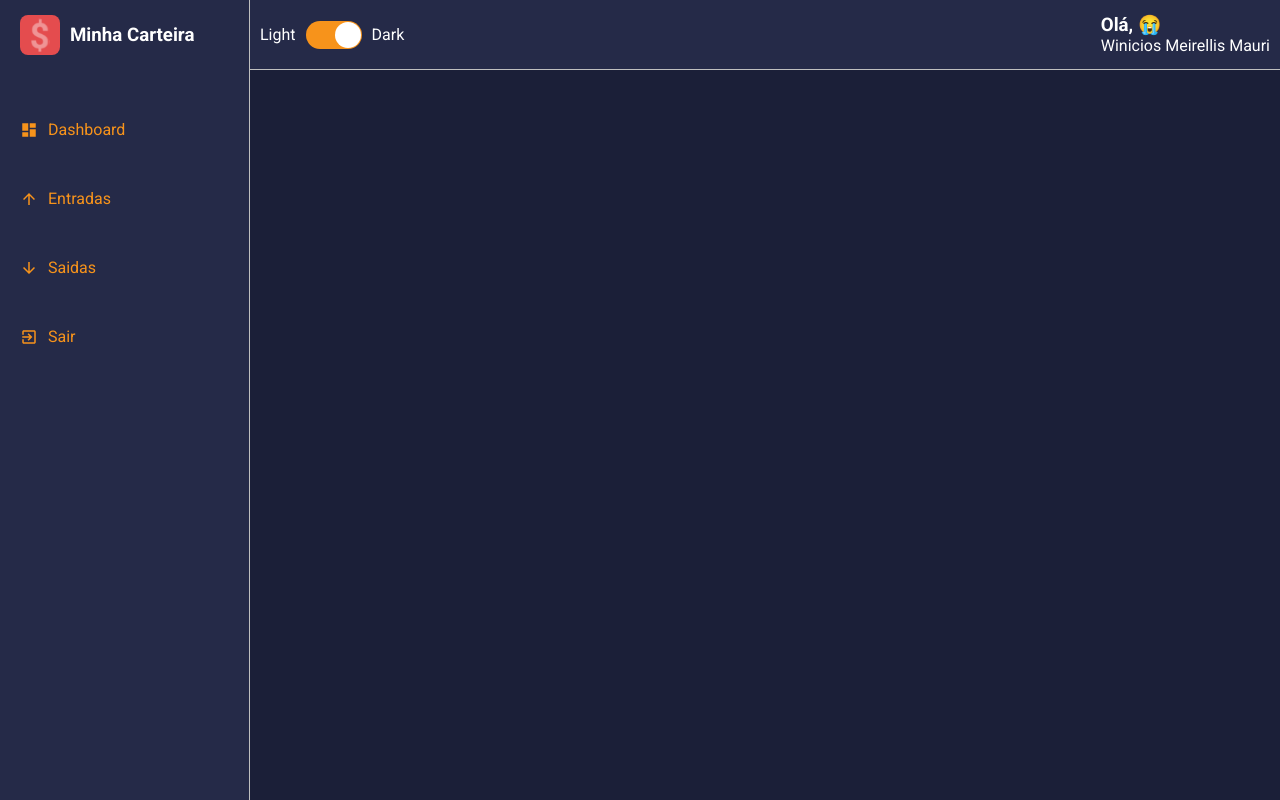
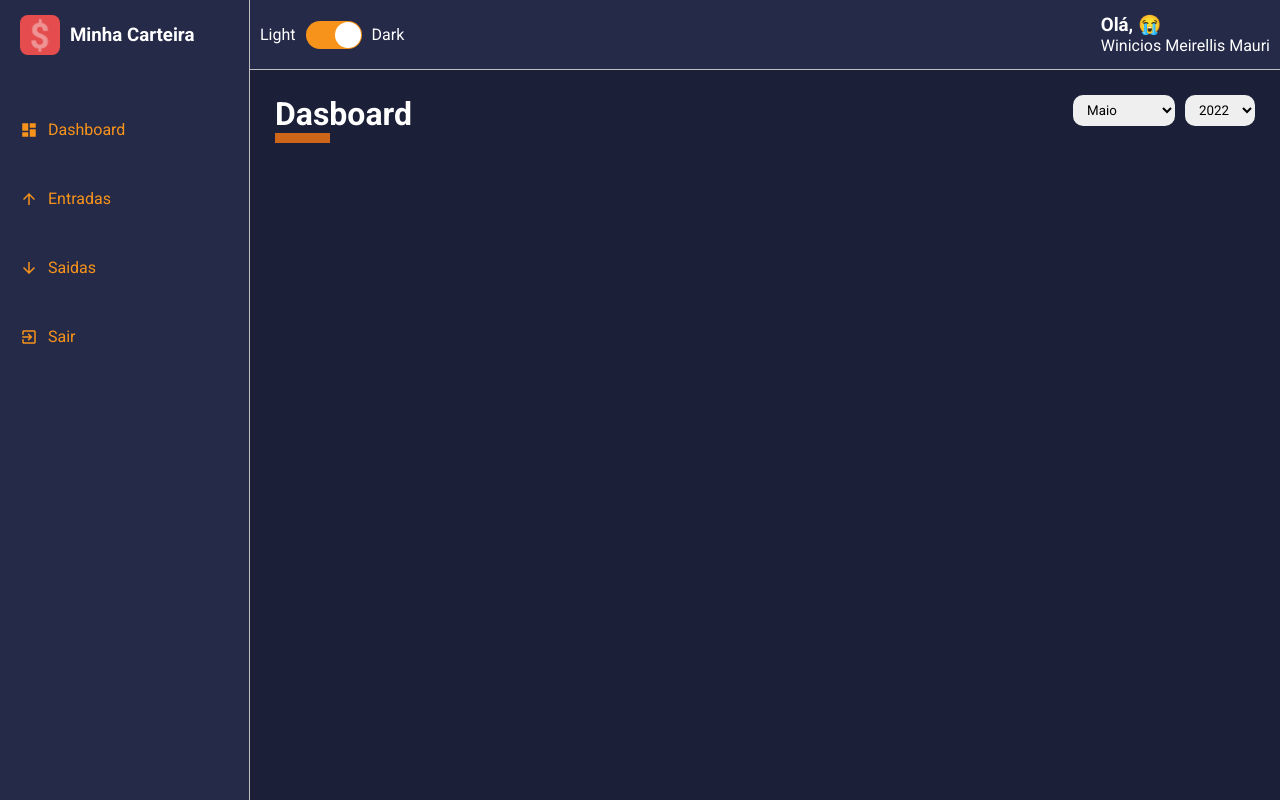
Before and after one commit to Winicios-Mauri/dashboard, a React (Create React App) app: page /dashboard in a window 1280 px wide. Built offline with nearby package versions, Linux system fonts and the light colour scheme.

Commit message:
fix: creating dashboard content and header

```diff
--- a/src/pages/Dashboard/index.tsx
+++ b/src/pages/Dashboard/index.tsx
@@ -1,20 +1,89 @@
-import React from 'react'
+import React, { useState, useMemo } from 'react'
+
 import ContentHeader from '../../components/ContentHeader'
 import SelectInput from '../../components/SelectInput'
+
+import expenses from '../../repositories/expenses'
+import gains from '../../repositories/gains'
+import listOffMonths from '../../utils/months'
 
 import { Container } from './styles'
 
 const Dashboard: React.FC = () => {
+  const [monthSelected, setMonthSelected] = useState<number>(
+    new Date().getMonth() + 1
+  )
+  const [yearSelected, setYearSelected] = useState<number>(
+    new Date().getFullYear()
+  )
+
   const options = [
     { value: 'Winicios', label: 'Winicios' },
     { value: 'Maria', label: 'Maria' },
-    { value: 'Joaao', label: 'Joaao' }
+    { value: 'Joao', label: 'Joao' }
   ]
+
+  const years = useMemo(() => {
+    let uniqueYears: number[] = []
+
+    ;[...expenses, ...gains].forEach(item => {
+      const date = new Date(item.date)
+      const year = date.getFullYear()
+
+      if (!uniqueYears.includes(year)) {
+        uniqueYears.push(year)
+      }
+    })
+
+    return uniqueYears.map(year => {
+      return {
+        value: year,
+        label: year
+      }
+    })
+  }, [])
+
+  const months = useMemo(() => {
+    return listOffMonths.map((month, index) => {
+      return {
+        value: index + 1,
+        label: month
+      }
+    })
+  }, [])
+
+  const handleMonthSelected = (month: string) => {
+    try {
+      const parseMonth = Number(month)
+      setMonthSelected(parseMonth)
+    } catch (error) {
+      throw new Error('Erro ao converter o mes')
+    }
+  }
+
+  // convertendo ano para numero
+  const handleYearSelected = (year: string) => {
+    try {
+      const parseYear = Number(year)
+      setYearSelected(parseYear)
+    } catch (error) {
+      throw new Error('Erro ao converter o ano')
+    }
+  }
 
   return (
     <Container>
       <ContentHeader title="Dasboard" lineColor="#cf6518">
-        <SelectInput options={options} onChange={() => {}} />
+        <SelectInput
+          options={months}
+          onChange={e => handleMonthSelected(e.target.value)}
+          defaultValue={monthSelected}
+        />
+        <SelectInput
+          options={years}
+          onChange={e => handleYearSelected(e.target.value)}
+          defaultValue={yearSelected}
+        />
       </ContentHeader>
     </Container>
   )
--- a/src/pages/List/index.tsx
+++ b/src/pages/List/index.tsx
@@ -50,7 +50,7 @@
     return type === 'entry-balance'
       ? {
           title: 'Entrada',
-          lineColor: '#F7931B'
+          lineColor: '#4E41F0'
         }
       : {
           title: 'Saídas',
--- a/src/routes/app.routes.tsx
+++ b/src/routes/app.routes.tsx
@@ -10,14 +10,11 @@
     <Layout>
       <Switch>
         <Route path="/" exact component={Dashboard} />
+        <Route path="/dashboard" exact component={Dashboard} />
         <Route path="/list/:type" exact component={List} />
       </Switch>
     </Layout>
   </BrowserRouter>
-  // <Switch>
-  //   <Route path="/dashboard" element={<Dashboard />} />
-  //   <Route path="/list/:type" element={<List />} />
-  // </Switch>
 )
 
 export default AppRoutes
```
